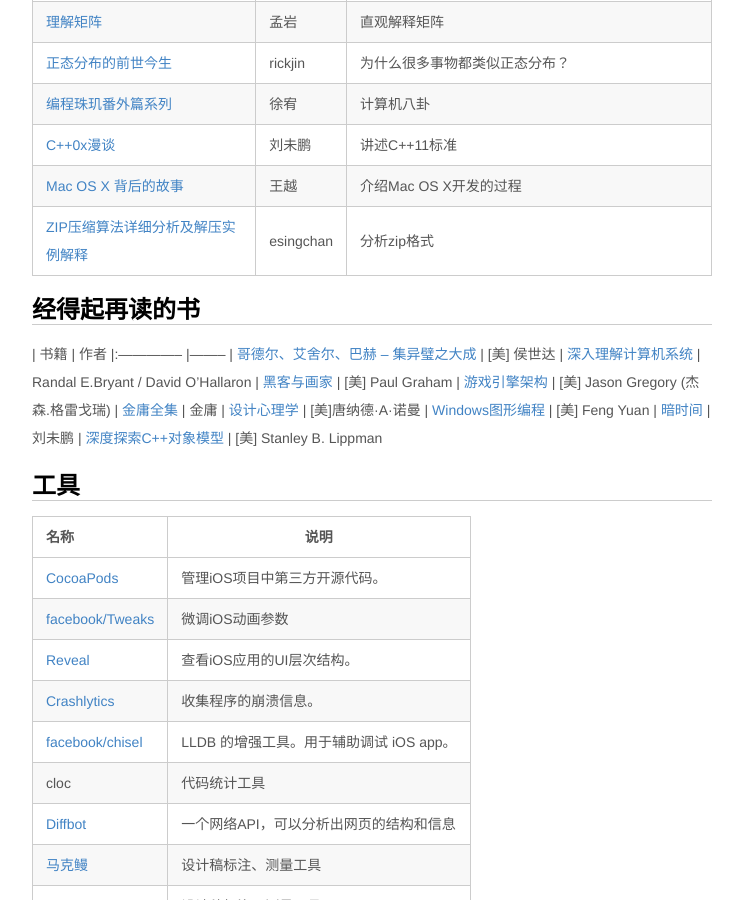
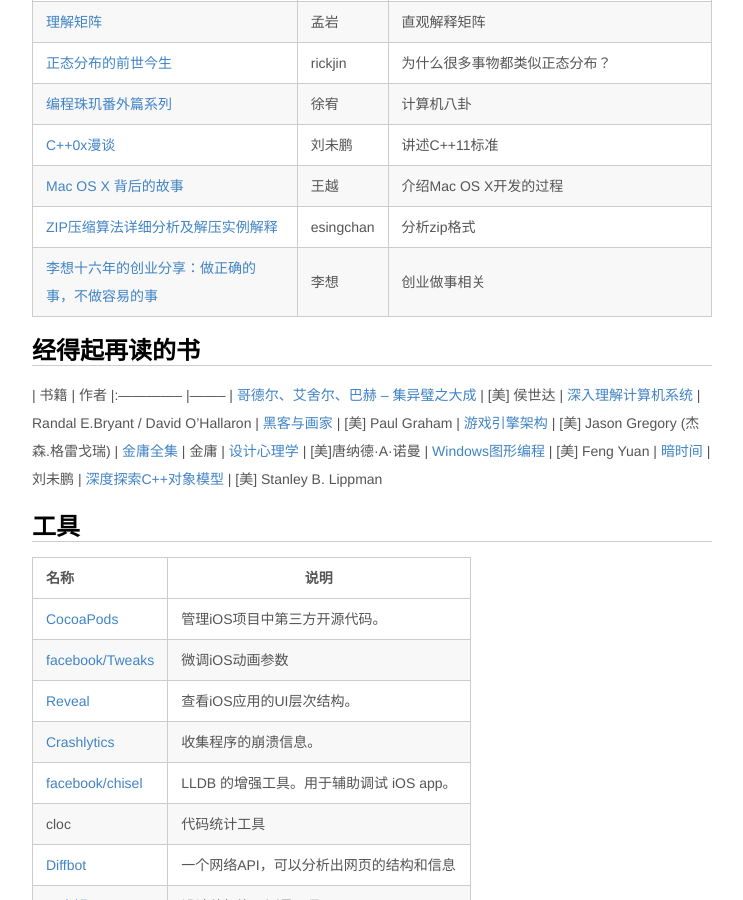
Before and after one commit to jzpangpang/hjcapple.github.com, a Jekyll site: the page built from mark.markdown, in a window 1280 px wide and 900 px high, scrolled down 486 px. Shown: the whole window, without its empty margins (268-1011 px from the left). Built offline with Jekyll 4.4.1, drawn with Linux system fonts in a browser that asks for light colours; nearby versions of some CDN libraries; Markdown is read by kramdown in place of the engine named in the settings.

Commit message:
增加一篇文章的备忘

```diff
--- a/mark.markdown
+++ b/mark.markdown
@@ -16,6 +16,7 @@
 | [C++0x漫谈](http://blog.csdn.net/pongba/article/category/158724) | 刘未鹏 | 讲述C++11标准
 | [Mac OS X 背后的故事](http://www.douban.com/group/topic/23658084/) | 王越 | 介绍Mac OS X开发的过程
 | [ZIP压缩算法详细分析及解压实例解释](http://www.cnblogs.com/esingchan/p/3958962.html) | esingchan | 分析zip格式
+| [李想十六年的创业分享：做正确的事，不做容易的事](http://blog.jobbole.com/89975/) | 李想 | 创业做事相关
 
 ## 经得起再读的书
 | 书籍           | 作者
```
